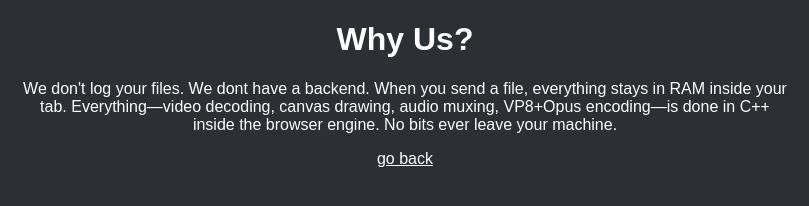
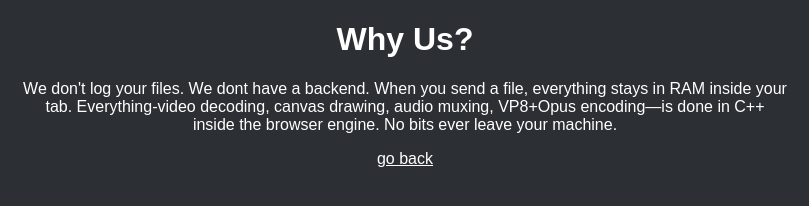
Before and after one commit to JosephCBX/file-compressor-discord, a plain HTML site: page whyus.html in a window 1280 px wide. Shown: the full height of the page, 235-1044 px from the left. Drawn offline with Linux system fonts and the light colour scheme.

Commit message:
Update whyus.html

```diff
--- a/whyus.html
+++ b/whyus.html
@@ -32,7 +32,7 @@
 <center>
  <h1>Why Us?</h1>
     <div id="text">
-    <p>We don't log your files. We dont have a backend. When you send a file, everything stays in RAM inside your tab. Everything—video decoding, canvas drawing, audio muxing, VP8+Opus encoding—is done in C++ inside the browser engine. No bits ever leave your machine.
+    <p>We don't log your files. We dont have a backend. When you send a file, everything stays in RAM inside your tab. Everything-video decoding, canvas drawing, audio muxing, VP8+Opus encoding—is done in C++ inside the browser engine. No bits ever leave your machine.
     </p>
     </div>
 <a href="index.html" style="color:#FFFFFF!important;text-decoration:underline!important;text-decoration-color:#FFFFFF!important;"><p>go back</p></a>
```
